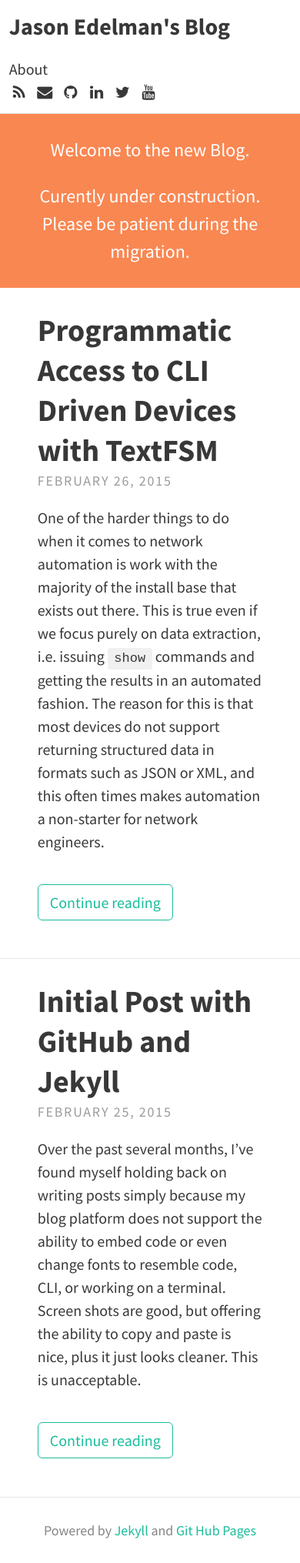
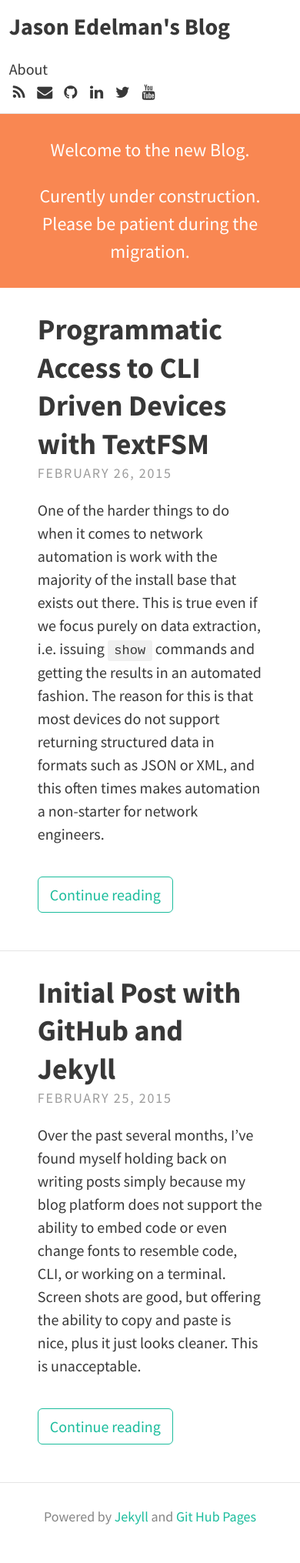
Before and after one commit to jedelman8/jedelman8.github.com, a Jekyll site: the page built from index.html, in a window 390 px wide. Shown: the whole page at 77% size. Built offline with Jekyll 4.4.1, drawn with Linux system fonts in a browser that asks for light colours; nearby versions of some CDN libraries; the list of posts is cut into pages by our own code.

Commit message:
testing mobile css

```diff
--- a/_sass/layouts/_posts.scss
+++ b/_sass/layouts/_posts.scss
@@ -31,7 +31,7 @@ header {
 }
 @media (max-width: 48em) {
   h1 {
-  font-size: 2.0em;
+  font-size: 1.9em;
   }
 
 }
```
